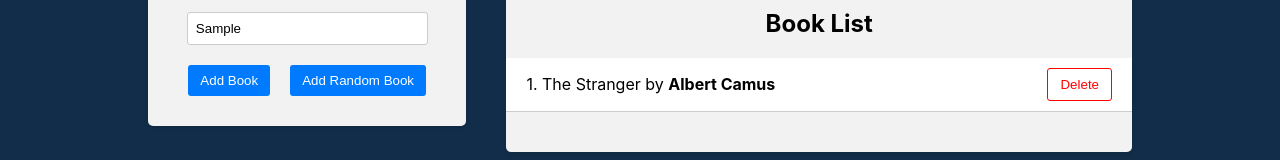
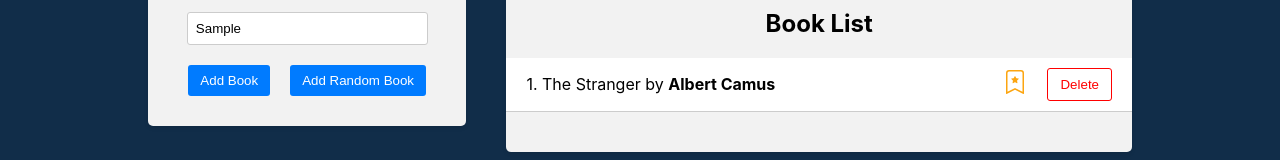
Before and after one commit to gkirber/book-library-app, a React (Create React App) app in the folder frontend/: page / in a window 1280 px wide. Both pictures are taken after typing "Sample", "Sample" into the empty fields and a click on the button "Add Random Book". Shown: the part 302-462 px from the top of the page. Built offline with nearby package versions, Linux system fonts and the light colour scheme.

Commit message:
Toggle favorite book

```diff
--- a/frontend/package.json
+++ b/frontend/package.json
@@ -10,6 +10,7 @@
     "@testing-library/user-event": "^13.5.0",
     "react": "^19.2.5",
     "react-dom": "^19.2.5",
+    "react-icons": "^5.6.0",
     "react-redux": "8.1.2",
     "react-scripts": "5.0.1",
     "uuid": "^14.0.0",
--- a/frontend/src/components/BookForm/BookForm.js
+++ b/frontend/src/components/BookForm/BookForm.js
@@ -17,6 +17,7 @@ const BookForm = () => {
 		const randomBookWithID = {
 			...randomBook,
 			id: uuidv4(),
+			isFavorite: false,
 		}
 		dispatch(addBook(randomBookWithID))
 	}
@@ -29,6 +30,7 @@ const BookForm = () => {
 				title,
 				author,
 				id: uuidv4(),
+				isFavorite: false,
 			}
 			dispatch(addBook(book))
 			setTitle('')
--- a/frontend/src/components/BookList/BookList.js
+++ b/frontend/src/components/BookList/BookList.js
@@ -1,5 +1,6 @@
-import { useSelector, useDispatch } from 'react-redux'
-import { deleteBook } from '../../redux/books/actionCreators'
+import { BsBookmarkStar, BsBookmarkStarFill } from 'react-icons/bs'
+import { useDispatch, useSelector } from 'react-redux'
+import { deleteBook, toggleFavorite } from '../../redux/books/actionCreators'
 import './BookList.css'
 
 const BookList = () => {
@@ -8,6 +9,10 @@ const BookList = () => {
 
 	const handleDeleteBook = id => {
 		dispatch(deleteBook(id))
+	}
+
+	const handleToggleFavorite = id => {
+		dispatch(toggleFavorite(id))
 	}
 
 	return (
@@ -23,7 +28,16 @@ const BookList = () => {
 								{++i}. {book.title} by <strong>{book.author}</strong>
 							</div>
 							<div className='book-actions'>
-								<button onClick={() => handleDeleteBook(book.id)}>Delete</button>
+								<span onClick={() => handleToggleFavorite(book.id)}>
+								{book.isFavorite ? (
+									<BsBookmarkStarFill className='star-icon' />
+								) : (
+									<BsBookmarkStar className='star-icon' />
+								)}
+								</span>
+								<button onClick={() => handleDeleteBook(book.id)}>
+									Delete
+								</button>
 							</div>
 						</li>
 					))}
--- a/frontend/src/redux/books/actionCreators.js
+++ b/frontend/src/redux/books/actionCreators.js
@@ -13,3 +13,10 @@ export const deleteBook = (id) => {
 		payload: id,
 	}
 }
+
+export const toggleFavorite = (id) => {
+	return {
+		type: a.TOGGLE_FAVORITE,
+		payload: id,
+	}
+}
--- a/frontend/src/redux/books/actionTypes.js
+++ b/frontend/src/redux/books/actionTypes.js
@@ -1,2 +1,3 @@
 export const ADD_BOOK = 'ADD_BOOK'
 export const DELETE_BOOK = 'DELETE_BOOK'
+export const TOGGLE_FAVORITE = 'TOGGLE_FAVORITE'
--- a/frontend/src/redux/books/reducer.js
+++ b/frontend/src/redux/books/reducer.js
@@ -8,6 +8,12 @@ const booksReducer = (state = initialState, action) => {
 			return [...state, action.payload]
 		case a.DELETE_BOOK:
 			return state.filter(book => book.id !== action.payload)
+		case a.TOGGLE_FAVORITE:
+			return state.map(book =>
+				book.id === action.payload
+					? { ...book, isFavorite: !book.isFavorite }
+					: book,
+			)
 		default:
 			return state
 	}
```
Also changed, not shown: 1 other file (tests, documents, lock files or other folders).
